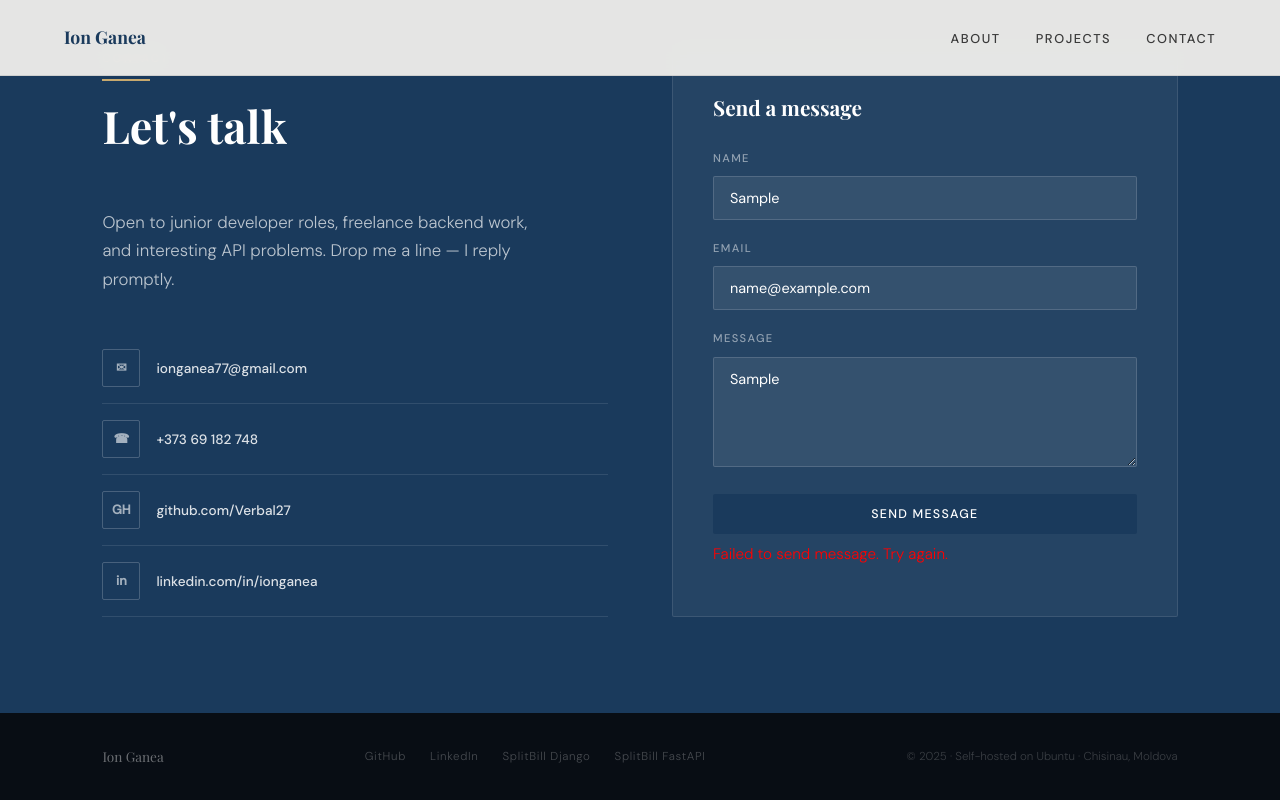
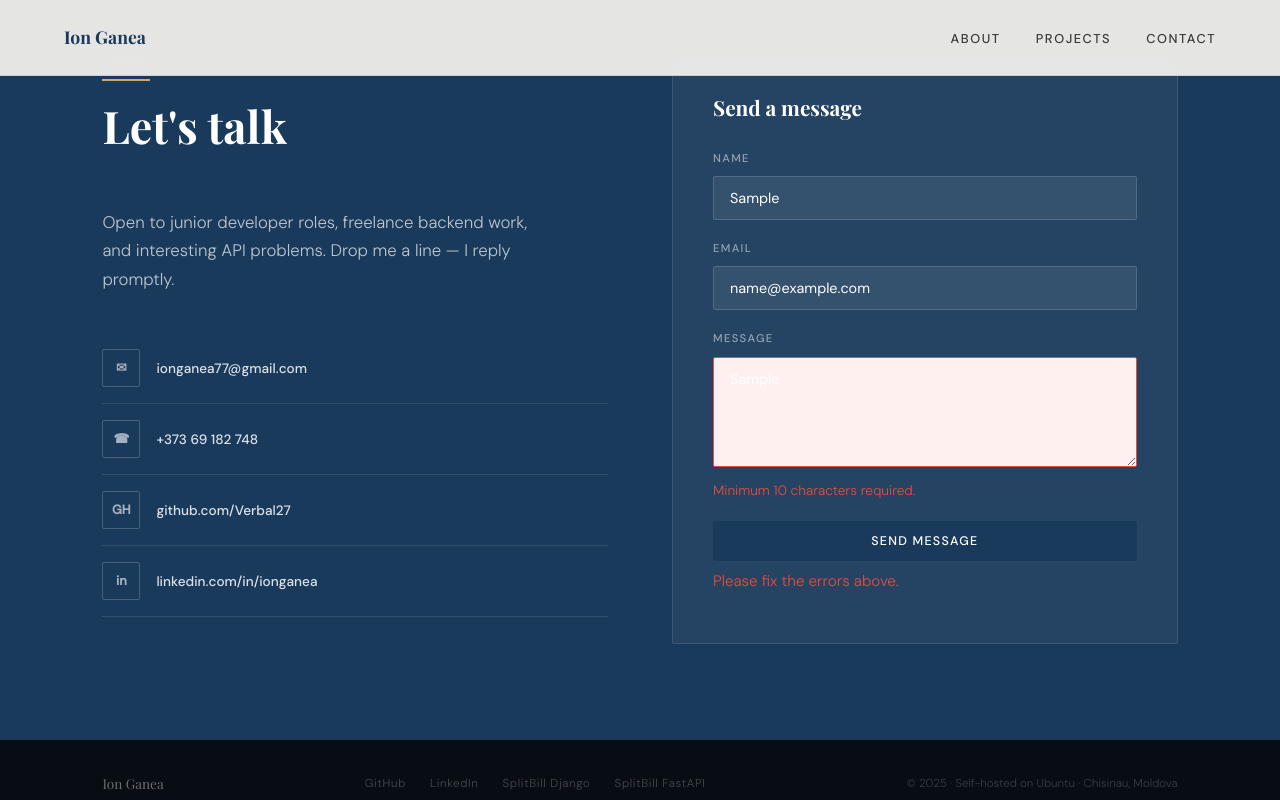
Before and after one commit to Verbal27/splitbills_mailing, a plain HTML site: page index.html in a window 1280 px wide. Both pictures are taken after typing "Sample", "name@example.com", "Sample" into the empty fields and a click on the button "SEND MESSAGE". Shown: the part 2718-3518 px from the top of the page. Drawn offline with nearby package versions, Linux system fonts and the light colour scheme; no server answers.

Commit message:
feat: added error, and validation display

```diff
--- a/index.html
+++ b/index.html
@@ -237,15 +237,18 @@
       <form id="contact-form" method="POST" enctype="text/plain">
         <div class="form-group">
           <label>Name</label>
-          <input type="text" name="name" placeholder="Your name" required>
+          <input type="text" name="name" placeholder="Your name" required minlength="2" maxlength="100">
+          <span class="input-error"></span>
         </div>
         <div class="form-group">
           <label>Email</label>
           <input type="email" name="email" placeholder="your@email.com" required>
+          <span class="input-error"></span>
         </div>
         <div class="form-group">
           <label>Message</label>
-          <textarea name="message" placeholder="What's on your mind?" required></textarea>
+          <textarea name="message" placeholder="What's on your mind?" required minlength="10" maxlength="2000"></textarea>
+          <span class="input-error"></span>
         </div>
         <button type="submit" class="btn btn-primary" style="width:100%">Send Message</button>
       </form>
--- a/script.js
+++ b/script.js
@@ -1,5 +1,6 @@
 const form = document.getElementById("contact-form");
 const button = form.querySelector("button");
+
 const feedback = document.createElement("div");
 feedback.id = "form-feedback";
 feedback.className = "form-feedback";
@@ -7,12 +8,62 @@ feedback.setAttribute("role", "status");
 feedback.setAttribute("aria-live", "polite");
 form.appendChild(feedback);
 
-form.addEventListener("submit", async (e) => {
-  e.preventDefault();
+function validateInput(input) {
+  const errorSpan = input.parentElement.querySelector(".input-error");
+  let valid = true;
+
+  if (input.hasAttribute("required") && !input.value.trim()) {
+    errorSpan.textContent = "This field is required.";
+    valid = false;
+  } else if (input.hasAttribute("minlength")) {
+    const min = parseInt(input.getAttribute("minlength"), 10);
+    if (input.value.trim().length < min) {
+      errorSpan.textContent = `Minimum ${min} characters required.`;
+      valid = false;
+    }
+  } else if (input.type === "email") {
+    const pattern = /^[^\s@]+@[^\s@]+\.[^\s@]+$/;
+    if (!pattern.test(input.value.trim())) {
+      errorSpan.textContent = "Please enter a valid email.";
+      valid = false;
+    }
+  }
+
+  if (!valid) {
+    errorSpan.style.display = "block";
+    input.classList.add("invalid");
+  } else {
+    errorSpan.style.display = "none";
+    input.classList.remove("invalid");
+  }
+
+  return valid;
+}
+
+form.addEventListener("input", (event) => {
+  const target = event.target;
+  if (target.tagName === "INPUT" || target.tagName === "TEXTAREA") {
+    validateInput(target);
+  }
+});
+
+form.addEventListener("submit", async (event) => {
+  event.preventDefault();
+
+  let allValid = true;
+  for (const input of form.querySelectorAll("input, textarea")) {
+    if (!validateInput(input)) allValid = false;
+  }
+  if (!allValid) {
+    feedback.textContent = "Please fix the errors above.";
+    feedback.style.color = "#e74c3c";
+    feedback.classList.add("show");
+    return;
+  }
 
   button.disabled = true;
   button.classList.add("loading");
-  button.firstChild.textContent = "Sending…";
+  button.textContent = "Sending…";
   form.style.pointerEvents = "none";
 
   feedback.textContent = "Sending your message…";
@@ -44,7 +95,7 @@ form.addEventListener("submit", async (e) => {
 
     feedback.textContent = "Message sent successfully ✓";
     feedback.style.color = "green";
-    button.firstChild.textContent = "Sent ✓";
+    button.textContent = "Sent ✓";
     form.reset();
   } catch (err) {
     if (err.name === "AbortError") {
@@ -52,14 +103,14 @@ form.addEventListener("submit", async (e) => {
     } else {
       feedback.textContent = "Failed to send message. Try again.";
     }
-    feedback.style.color = "red";
-    button.firstChild.textContent = "Send Message";
+    feedback.style.color = "#e74c3c";
+    button.textContent = "Send Message";
   } finally {
     clearTimeout(timeout);
     setTimeout(() => {
       button.disabled = false;
       button.classList.remove("loading");
-      button.firstChild.textContent = "Send Message";
+      button.textContent = "Send Message";
       form.style.pointerEvents = "auto";
     }, 2000);
   }
--- a/style.css
+++ b/style.css
@@ -117,6 +117,18 @@ transition: opacity 0.3s ease;
 .form-feedback.show {
 opacity: 1;
 }
+.input-error {
+  color: #e74c3c;
+  font-size: 0.85rem;
+  margin-top: 4px;
+  display: none;
+}
+
+input.invalid,
+textarea.invalid {
+  border-color: #e74c3c;
+  background-color: #fff0f0;
+}
 
 footer { background:#080d14; padding:2rem 8vw; display:flex; align-items:center; justify-content:space-between; flex-wrap:wrap; gap:1rem; }
 .footer-name { font-family:var(--serif); color:rgba(255,255,255,0.4); font-size:0.85rem; }
```
